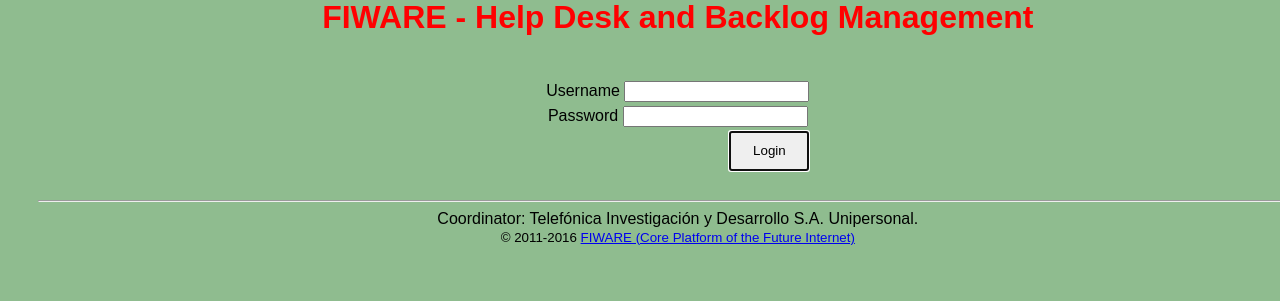
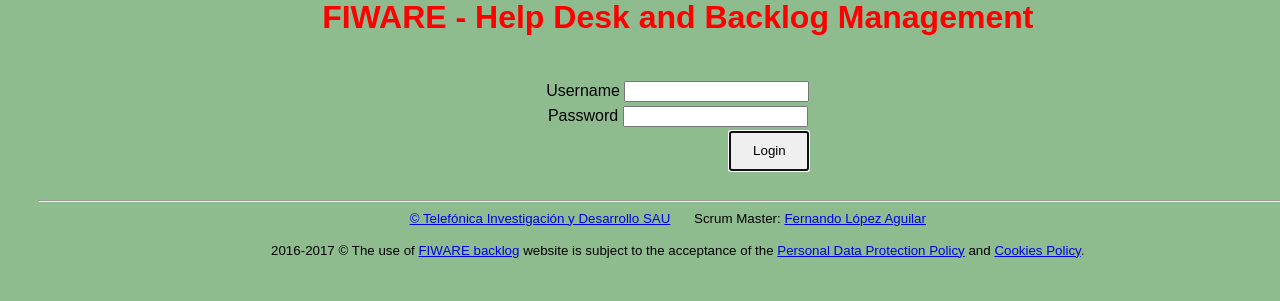
Before and after one commit to flopezag/fiware-backlog, a Python web app: template app/templates/login.html in a window 1280 px wide; the page is wider, and only the part inside the window is pictured. Shown: the part 249-550 px from the top of that part. Run offline with Jinja, Linux system fonts and the light colour scheme; the template is opened without the code that fills it: most values are stand-ins (such as "Sample title", 1, 10 or a date in 2020); form fields are guessed from the names that the template uses.

Commit message:
Issue 10:Update login page to comply with LOPD

```diff
--- a/app/templates/login.html
+++ b/app/templates/login.html
@@ -41,10 +41,25 @@
     <br>
     </div>
 
-    <footer align="center" with=100% margin=0.5cm>
-        <hr>
-        Coordinator: Telefónica Investigación y Desarrollo S.A. Unipersonal. <br>
-        <small>© 2011-2016 <a href="http://fiware.org" target="_blank">FIWARE (Core Platform of the Future Internet)</a></small>
+    <footer id="site_footer">
+        <hr style="margin-bottom:0;">
+        <nav>
+            <ul>
+                <li>
+                    <small>
+                    <a href="http://www.tid.es" target=_blank class="active">© Telefónica Investigación y Desarrollo SAU</a></li>
+                    </small>
+                <li>
+                    <small>
+                    Scrum Master: <a href="mailto:fernando.lopez@fiware.org" class="active">Fernando López Aguilar</a>
+                    </small>
+                </li>
+            </ul>
+                    <small>
+                    2016-2017 © The use of <a href="/">FIWARE backlog</a> website is subject to the acceptance of the <a href="http://forge.fiware.org/plugins/mediawiki/wiki/fiware/index.php/FIWARE_Privacy_Policy" target="a_blank">Personal Data Protection Policy</a> and <a href="http://forge.fiware.org/plugins/mediawiki/wiki/fiware/index.php/Cookies_Policy_FIWARE" target="a_blank">Cookies Policy</a>.
+                    </small>
+
+        </nav>
     </footer>
 </body>
 </html>
```
Also changed, not shown: 1 other file.
